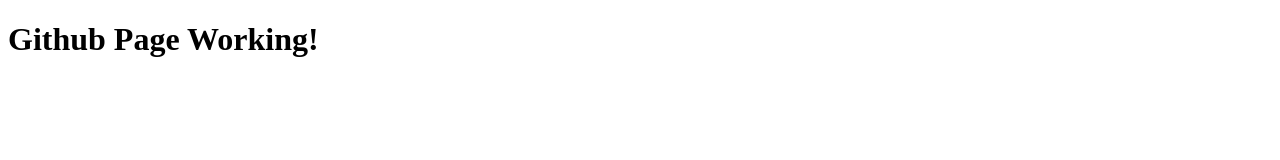
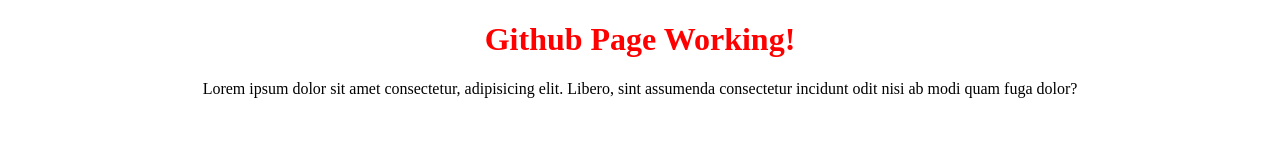
Before and after one commit to christian89dunca/jvjs-11, a plain HTML site: page index.html in a window 1280 px wide. Drawn offline with Linux system fonts and the light colour scheme.

Commit message:
add paragraph and h1 red

```diff
--- a/index.html
+++ b/index.html
@@ -4,8 +4,17 @@
     <meta charset="UTF-8">
     <meta name="viewport" content="width=device-width, initial-scale=1.0">
     <title>Document</title>
+    <style>
+        h1, p{
+            text-align: center;
+        }
+        h1{
+            color: red;
+        }
+    </style>
 </head>
 <body>
     <h1>Github Page Working!</h1>
+    <p>Lorem ipsum dolor sit amet consectetur, adipisicing elit. Libero, sint assumenda consectetur incidunt odit nisi ab modi quam fuga dolor?</p>
 </body>
 </html>
```
